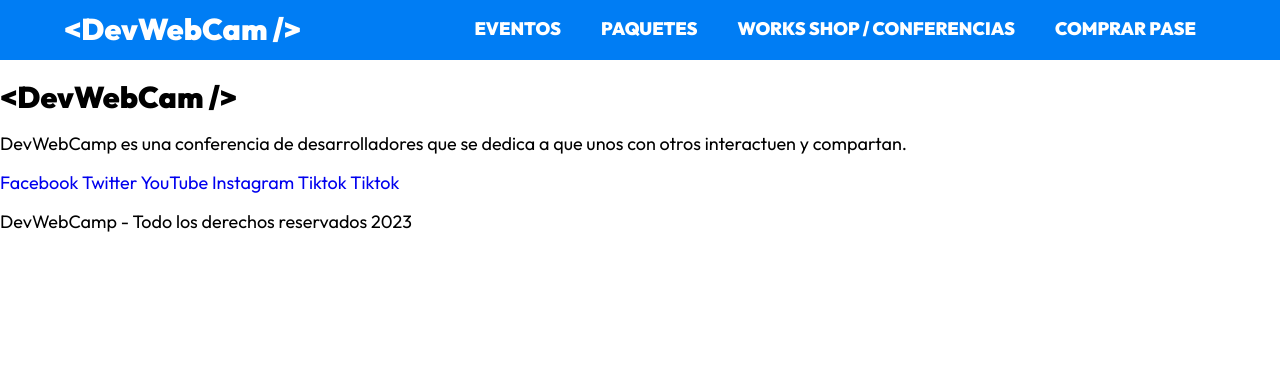
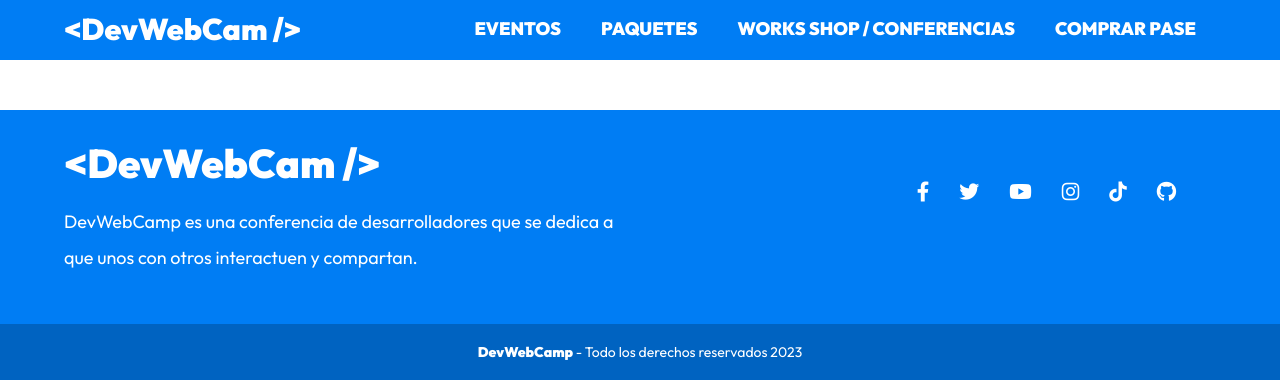
Before and after one commit to moisescastlee/DevWebCamp, a PHP site: page /views/layout.php in a window 1280 px wide. Shown: the part 601-981 px from the top of the page. Before the commit the page ends 833 px from the top, so only its background shows below. Run offline with PHP 8.4, Linux system fonts and the light colour scheme; the template is opened without the code that fills it, so the values that code supplies are empty; some libraries are stand-ins or nearby versions.

Commit message:
martes por la noche

```diff
--- a/src/scss/base/_mixins.scss
+++ b/src/scss/base/_mixins.scss
@@ -97,3 +97,44 @@
         margin: 0;
     }
 }
+
+@mixin menu-social($color, $size) {
+
+    &__enlace {
+
+        &::before {
+            color: $color;
+            font-size: $size;
+            display: inline-block;
+            font-style: normal;
+            text-rendering: auto;
+            -webkit-font-smoothing: antialiased;
+            font-family: "Font Awesome 6 Brands";
+        }
+
+        &[href*="https://facebook.com"]::before {
+            content: "\f39e";
+        }
+
+        &[href*="https://github.com"]::before {
+            content: "\f09b";
+        }
+
+        &[href*="https://tiktok.com"]::before {
+            content: "\e07b";
+        }
+        &[href*="https://instagram.com"]::before {
+            content: "\f16d";
+        }
+        &[href*="https://youtube.com"]::before {
+            content: "\f167";
+        }
+        &[href*="https://twitter.com"]::before {
+            content: "\f099";
+        }
+    }
+
+    &__ocultar {
+        display: none;
+    }
+}
--- a/src/scss/ui/_index.scss
+++ b/src/scss/ui/_index.scss
@@ -1,2 +1,4 @@
 @forward 'formulario';
 @forward 'header';
+@forward 'footer';
+@forward 'social';
--- /dev/null
+++ b/src/scss/ui/footer/_footer.scss
@@ -0,0 +1,43 @@
+@use 'base/variables' as v;
+@use 'base/mixins' as m;
+
+.footer {
+    background-color: v.$azul;
+    margin-top: 5rem;
+    padding-top: 3rem;
+    color: v.$blanco;
+
+    &__grid {
+        @include m.contenedor;
+        @include m.tablet {
+            @include m.grid(2, 3rem);
+        }
+    }
+
+    &__logo {
+        @include m.logo;
+        @include m.texto-fluido(2rem, 4rem);
+
+    }
+
+    &__texto{
+        line-height: 2;
+        text-align: center;
+        @include m.tablet {
+            text-align: left;
+        }
+    }
+
+    &__copyright {
+        background-color: darken(v.$azul, 10);
+        margin: 3rem 0 0 0;
+        padding: 2rem 0;
+        text-align: center;
+        font-size: 1.4rem;
+        font-weight: v.$black;
+
+        &--regular {
+            font-weight: v.$regular;
+        }
+    }
+}
--- /dev/null
+++ b/src/scss/ui/footer/_index.scss
@@ -0,0 +1 @@
+@forward 'footer';
--- /dev/null
+++ b/src/scss/ui/social/_index.scss
@@ -0,0 +1 @@
+@forward 'sociales';
--- /dev/null
+++ b/src/scss/ui/social/_sociales.scss
@@ -0,0 +1,15 @@
+@use 'base/variables' as v;
+@use 'base/mixins' as m;
+
+
+.menu-redes {
+    @include m.menu-social(v.$blanco, 2rem);
+    display: flex;
+    justify-content: center;
+    gap: 3rem;
+    margin: 4rem;
+
+    @include m.tablet {
+        justify-content: flex-end;
+    }
+}
--- a/views/templates/footer.php
+++ b/views/templates/footer.php
@@ -1,4 +1,4 @@
-<footer class="footet">
+<footer class="footer">
     <div class="footer__grid">
         <div class="footer__contenido">
             <h3 class="footer__logo">
```
Also changed, not shown: public/build/css/app.css, public/build/css/ui/footer/index.css (added), 2 other files.
